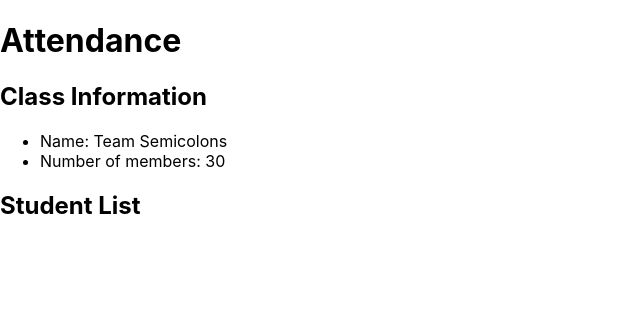
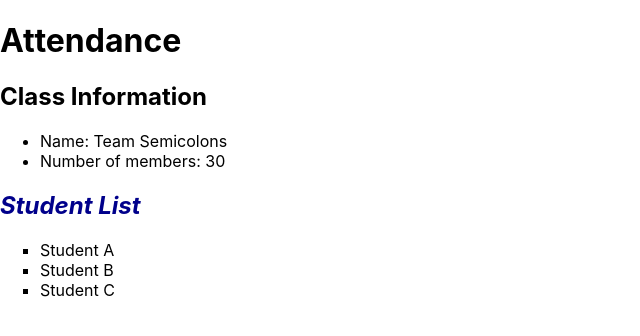
Before and after one commit to azs6189/student-app, a React (Create React App) app: page / in a window 1280 px wide. Shown: the top 336 px of the page, without its empty margins (0-640 px from the left). Built offline with nearby package versions, Linux system fonts and the light colour scheme.

Commit message:
adds list of students

```diff
--- a/src/components/StudentList.js
+++ b/src/components/StudentList.js
@@ -1,7 +1,17 @@
 import React from 'react';
+import './StudentList.css';
 
 const StudentList = () => {
-	return <h2>Student List</h2>;
+	return (
+		<section>
+			<h2 className="student-list__heading">Student List</h2>
+			<ul className="student-list">
+				<li>Student A</li>
+				<li>Student B</li>
+				<li>Student C</li>
+			</ul>
+		</section>
+	);
 };
 
 export default StudentList;
```
